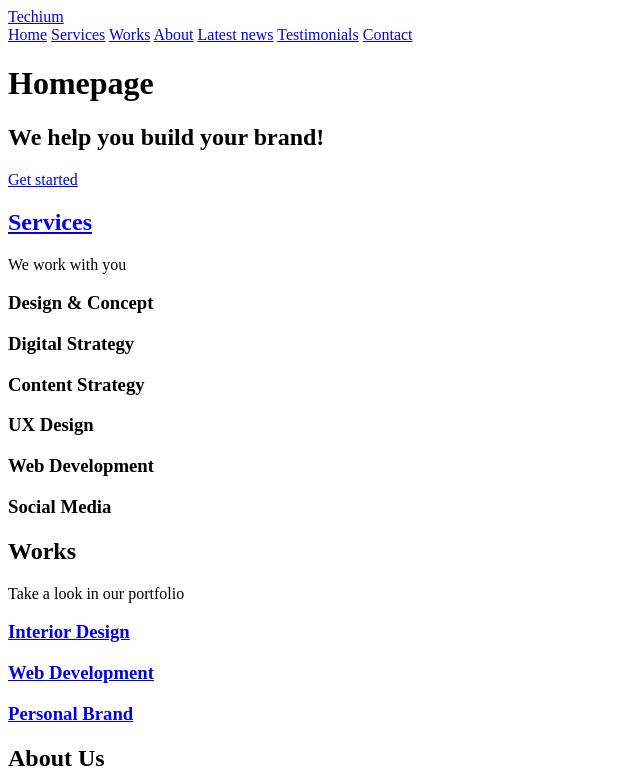
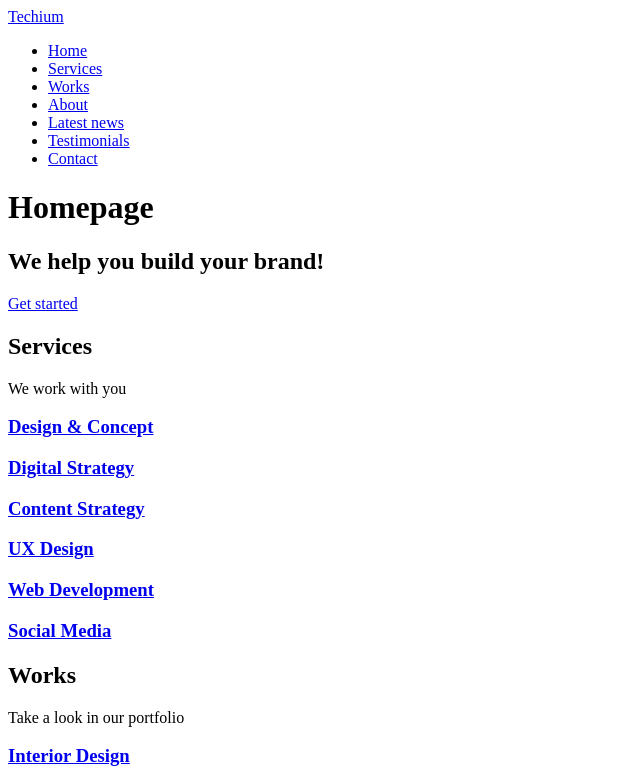
Before and after one commit to CKCarr/holbertonschool-web_front_end, a plain HTML site: page html_advanced/24-index.html in a window 1280 px wide. Shown: the top 783 px of the page, without its empty margins (0-640 px from the left). Drawn offline with Linux system fonts and the light colour scheme.

Commit message:
24. List the links

```diff
--- a/html_advanced/24-index.html
+++ b/html_advanced/24-index.html
@@ -19,13 +19,15 @@
 </header>
 </body>
     <nav>
-        <a href="/">Home</a>
-        <a href="#services">Services</a>
-        <a href="#works">Works</a>
-        <a href="#about">About</a>
-        <a href="#latest_news">Latest news</a>
-        <a href="#testimonials">Testimonials</a>
-        <a href="#contact">Contact</a>
+        <ul>
+        <li><a href="/">Home</a></li>
+    <li><a href="#services">Services</a></li>
+    <li><a href="#works">Works</a></li>
+    <li><a href="#about">About</a></li>
+    <li><a href="#latest_news">Latest news</a></li>
+    <li><a href="#testimonials">Testimonials</a></li>
+    <li><a href="#contact">Contact</a></li>
+    </ul>
     </nav>
 </div>
 </header>
@@ -43,16 +45,16 @@
 <section>
 <div>
 <header>
-    <h2><a href="#">Services</a></h2>
+    <h2>Services</h2>
     <p>We work with you</p>
 </header>
 <div>
-    <h3>Design & Concept</h3>
-    <h3>Digital Strategy</h3>
-    <h3>Content Strategy</h3>
-    <h3>UX Design</h3>
-    <h3>Web Development</h3>
-    <h3>Social Media</h3>
+    <h3><a href="#">Design & Concept</a></h3>
+    <h3><a href="#">Digital Strategy</a></h3>
+    <h3><a href="#">Content Strategy</a></h3>
+    <h3><a href="#">UX Design</a></h3>
+    <h3><a href="#">Web Development</a></h3>
+    <h3><a href="#">Social Media</a></h3>
 </div>
 </div>
 </section>
@@ -115,7 +117,7 @@
 </article>
 <article>
     <p>Social</p>
-<h3><a href="">Bestiarum vero nullum iudicium puto.</a></h3>
+<h3><a href="#">Bestiarum vero nullum iudicium puto.</a></h3>
     <p>Lorem ipsum dolor sit amet, consectetur adipiscing elit. Non igitur bene. Quid enim est a Chrysippo praetermissum in Stoicis? Pugnant Stoici cum Peripateticis. Prioris generis est docilitas, memoria; Apparet statim, quae sint officia, quae actiones.</p>
 </article>
 </div>
@@ -152,9 +154,11 @@
 <!-- Footer -->
 <footer>
 <div>
-    <a href="https://www.facebook.com/HolbertonSchool/">Facebook</a>
-    <a href="https://twitter.com/holbertonschool">Twitter</a>
-    <a href="https://www.instagram.com/holbertonschool/">Instagram</a>
+    <ul>
+    <li><a href="https://www.facebook.com/HolbertonSchool/">Facebook</a></li>
+    <li><a href="https://twitter.com/holbertonschool">Twitter</a></li>
+    <li><a href="https://www.instagram.com/holbertonschool/">Instagram</a></li>
+    </ul>
 </div>
 </footer>
 </body>
```
